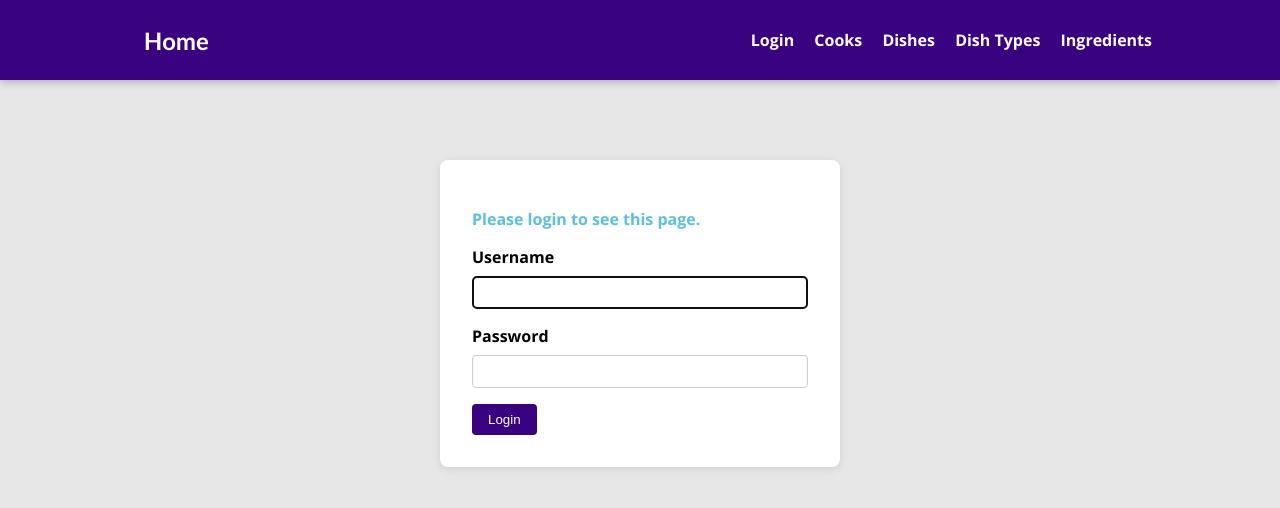
After one commit to dkibalenko/restaurant-mate, a Django app: page /accounts/login/?next=/accounts/logout/ in a window 1280 px wide. The commit adds this page. Shown: the top 508 px of the page. Run offline with Django 5.2, Linux system fonts and the light colour scheme.

Commit message:
Feat: Add authentication
- Define custom logout view in kitchen/views to process POST and GET requests. Having difened custom logout view gives way to display confirmation message before logout is made

- Add login redirect url to restaurant_mate/settings.py

- Add paths to restaurant_mate/urls.py to include django built-in authentication and custom logout view

- Refactor styles in app.css

- Add login.html, logged_out.html

- Add login.css, logged_out.css for styling appropriate html

- Refactor base.html to add login, logout url. Display user's username

```diff
--- a/restaurant_mate/settings.py
+++ b/restaurant_mate/settings.py
@@ -132,3 +132,5 @@ AUTH_USER_MODEL = 'kitchen.Cook'
 
 MEDIA_ROOT = BASE_DIR / "uploads"
 MEDIA_URL = "/files/"
+
+LOGIN_REDIRECT_URL = "/"
--- a/restaurant_mate/urls.py
+++ b/restaurant_mate/urls.py
@@ -19,7 +19,14 @@ from django.urls import path, include
 from django.conf.urls.static import static
 from django.conf import settings
 
+from kitchen.views import custom_logout_view
+
 urlpatterns = [
     path("admin/", admin.site.urls),
     path("", include("kitchen.urls", namespace="kitchen")),
 ] + static(settings.MEDIA_URL, document_root=settings.MEDIA_ROOT)
+
+urlpatterns += [
+    path("accounts/logout/", custom_logout_view, name="logout"),
+    path("accounts/", include("django.contrib.auth.urls")),
+]
--- a/static/app.css
+++ b/static/app.css
@@ -47,3 +47,25 @@ h3 {
 #main-navigation h1 a:active {
   color: white;
 }
+
+#main-navigation .user-info {
+  display: inline;
+  align-items: left;
+  color: white;
+  font-weight: bold;
+}
+/*
+#main-navigation .user-info span {
+  margin-right: 1rem;
+}
+
+#main-navigation .user-info a {
+  margin-left: 0;
+  margin-right: 1rem;
+  color: white;
+}
+
+#main-navigation .user-info a:hover,
+#main-navigation .user-info a:active {
+  color: #cf79f1;
+} */
--- /dev/null
+++ b/static/login.css
@@ -0,0 +1,69 @@
+body {
+  background-color: #e7e7e7;
+}
+
+#main-navigation {
+  background-color: #390281;
+  box-shadow: 0 2px 8px rgba(0, 0, 0, 0.25);
+}
+
+#login-section {
+  width: 100%;
+  max-width: 400px;
+  margin: 10rem auto 5rem auto; /* Increased top margin */
+  padding: 2rem;
+  background-color: white;
+  border-radius: 8px;
+  box-shadow: 0 2px 10px rgba(0, 0, 0, 0.1);
+}
+
+.error-message, .info-message {
+  color: #d9534f;
+  margin-bottom: 1rem;
+  font-weight: bold;
+}
+
+.info-message {
+  color: #5bc0de;
+}
+
+.login-form {
+  display: flex;
+  flex-direction: column;
+}
+
+.form-group {
+  margin-bottom: 1rem;
+}
+
+.form-group label {
+  display: block;
+  margin-bottom: 0.5rem;
+  font-weight: bold;
+}
+
+.form-group input {
+  width: 100%;
+  padding: 0.5rem;
+  border: 1px solid #ccc;
+  border-radius: 4px;
+}
+
+.form-actions {
+  display: flex;
+  justify-content: space-between;
+  align-items: center;
+}
+
+.btn {
+  padding: 0.5rem 1rem;
+  background-color: #390281;
+  color: white;
+  border: none;
+  border-radius: 4px;
+  cursor: pointer;
+}
+
+.btn:hover {
+  background-color: #0056b3;
+}
--- a/templates/base.html
+++ b/templates/base.html
@@ -19,7 +19,12 @@
   <header id="main-navigation">
     <h2><a href="{% url "kitchen:main-page" %}">Home</a></h2>
     <nav>
-      <a href="">Login</a>
+      {% if user.is_authenticated %}
+        <span class="user-info">Welcome, {{ user.username }}!</span>
+        <a href="{% url "logout" %}">Logout</a>
+      {% else %}
+        <a href="{% url 'login' %}">Login</a>
+      {% endif %}
       <a href="{% url "kitchen:cooks-page" %}">Cooks</a>
       <a href="">Dishes</a>
       <a href="">Dish Types</a>
--- /dev/null
+++ b/templates/registration/login.html
@@ -0,0 +1,38 @@
+{% extends "base.html" %}
+{% load static %}
+
+{% block css_files %}
+  <link rel="stylesheet" href="{% static "login.css" %}">
+{% endblock %}
+
+{% block content %}
+  <section id="login-section">
+    {% if form.errors %}
+      <p class="error-message">Your username and password didn't match. Please try again.</p>
+    {% endif %}
+
+    {% if next %}
+      {% if user.is_authenticated %}
+        <p class="info-message">Your account doesn't have access to this page. To proceed, please login with an account that has access.</p>
+      {% else %}
+        <p class="info-message">Please login to see this page.</p>
+      {% endif %}
+    {% endif %}
+
+    <form method="post" action="{% url 'login' %}" class="login-form">
+      {% csrf_token %}
+      <div class="form-group">
+        <label for="id_username">{{ form.username.label }}</label>
+        {{ form.username }}
+      </div>
+      <div class="form-group">
+        <label for="id_password">{{ form.password.label }}</label>
+        {{ form.password }}
+      </div>
+      <div class="form-actions">
+        <input type="submit" value="Login" class="btn">
+        <input type="hidden" name="next" value="{{ next }}">
+      </div>
+    </form>
+  </section>
+{% endblock %}
```
Also changed, not shown: kitchen/views.py (+15 -5 lines), static/logged_out.css (added, +56 -0 lines), templates/registration/logged_out.html (added, +20 -0 lines).
